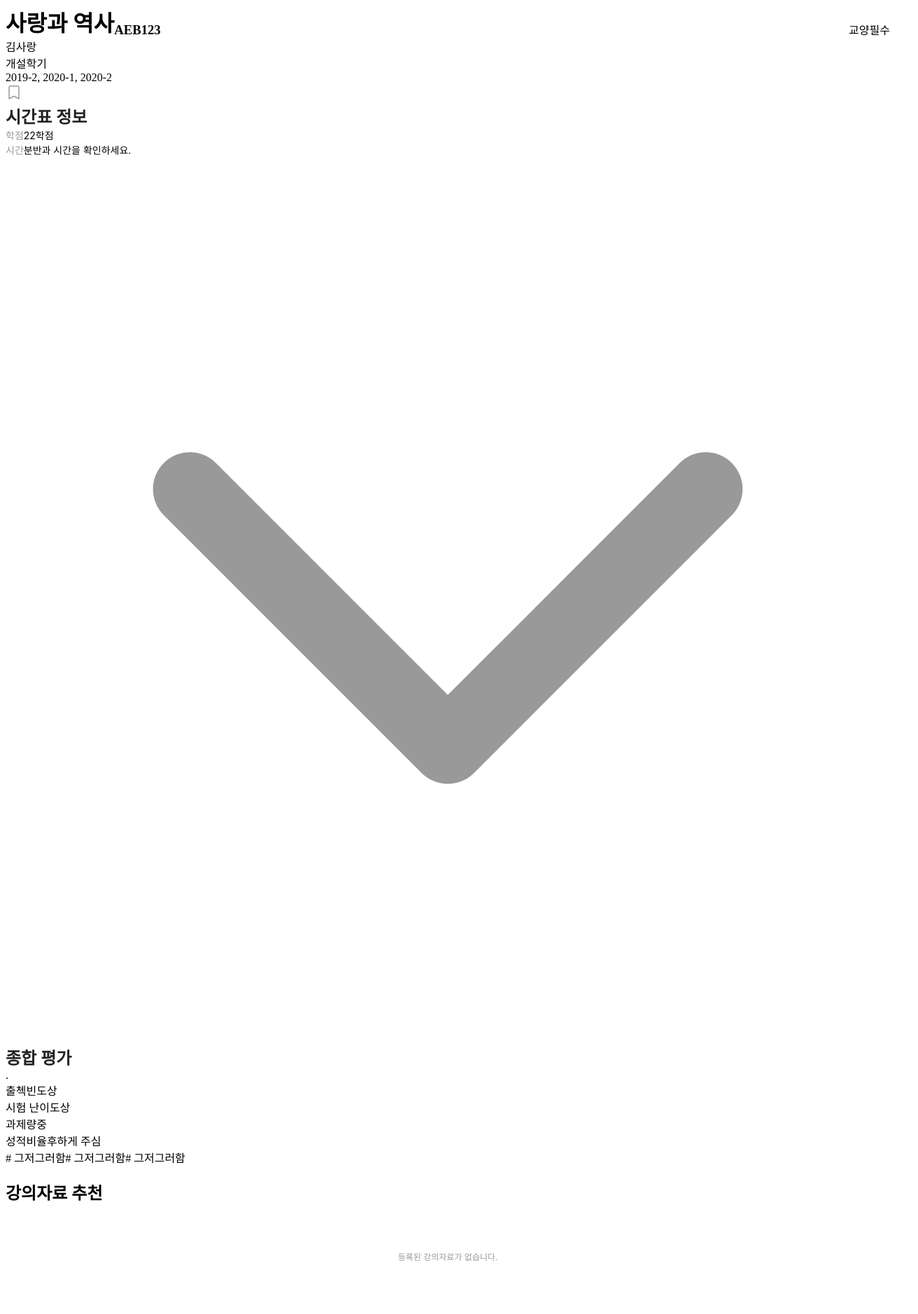
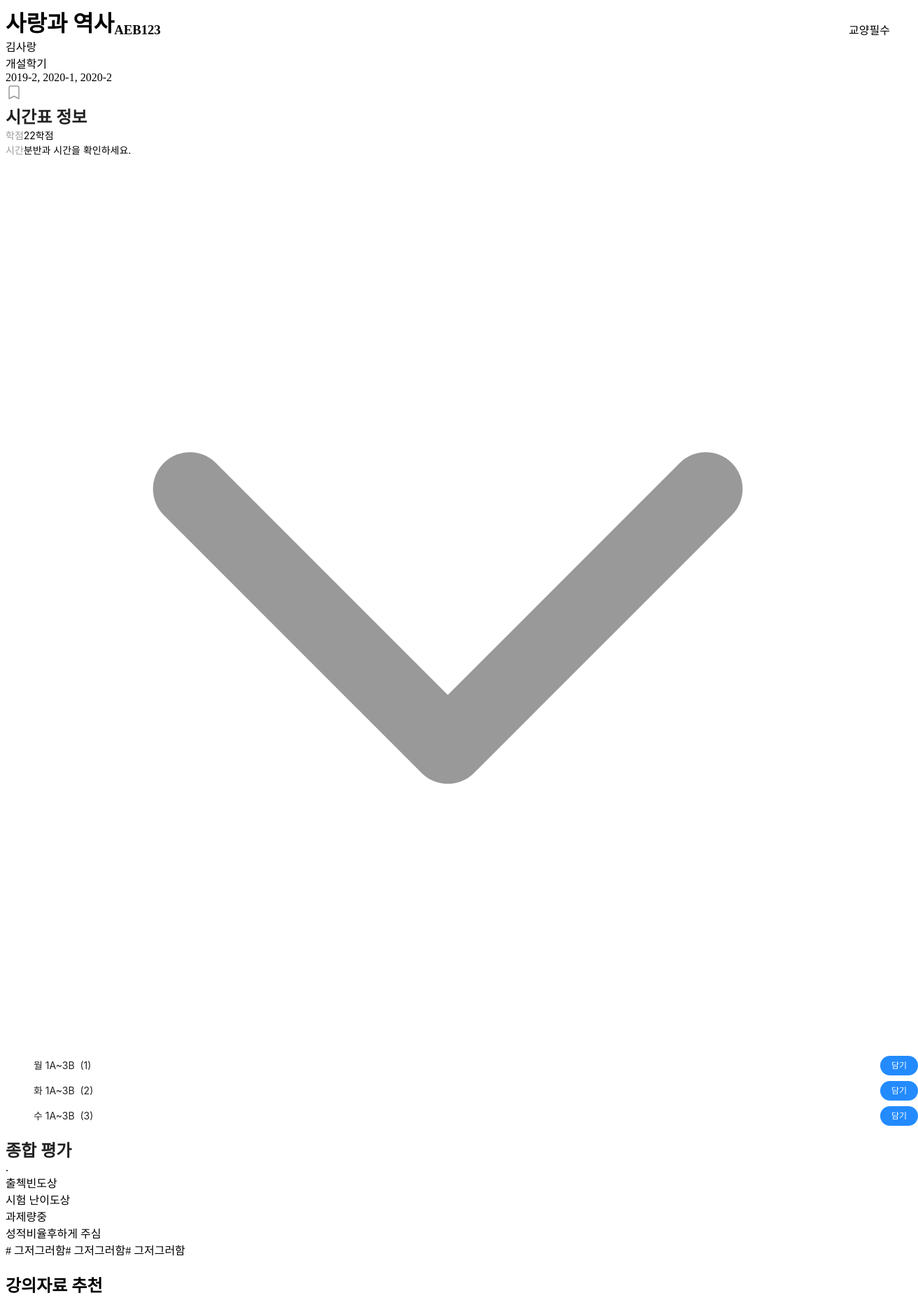
Before and after one commit to BCSDLab/HANGANG_WEB, a Next.js app: page /lectures/1 in a window 1280 px wide. Shown: the top 1878 px of the page at 70% size, 1312 px wide, since content can reach past the window. Built offline with nearby package versions, Linux system fonts and the light colour scheme.

Commit message:
feat: Add timetable info section

```diff
--- a/src/components/LecturePages/LectureDetailPage/LectureCommentList/LectureCommentList.tsx
+++ b/src/components/LecturePages/LectureDetailPage/LectureCommentList/LectureCommentList.tsx
@@ -52,6 +52,7 @@ const LectureCommentList: React.FC = () => {
       </S.TitleRow>
       <CommentWithRate
         title={isSemester(tempSemester) ? parseSemester(tempSemester) : ''}
+        rate={5}
         subInfoDesc="과제정보"
         action={(
           <S.CommentActionRow>
--- a/src/components/LecturePages/LectureDetailPage/LinkWithImageSwiper/LinkWithImageSwiper.style.ts
+++ b/src/components/LecturePages/LectureDetailPage/LinkWithImageSwiper/LinkWithImageSwiper.style.ts
@@ -4,8 +4,8 @@ import {
 } from '@utils/css-util';
 
 export const SwiperContainer = styled.div`
+  overflow: auto;
   width: 100%;
-  overflow: auto;
 `;
 
 export const SwiperItemContainer = styled.ul`
@@ -18,11 +18,11 @@ export const SwiperItemContainer = styled.ul`
 
 export const SwiperItem = styled.li`
   flex: 0 0 auto;
-  list-style: none none;
   width: 90px;
   height: 112px;
   margin: 0 8px 0 0;
   padding: 0;
+  list-style: none none;
 
   :last-child {
     margin: 0;
@@ -45,10 +45,10 @@ export const ItemImage = styled.img`
 `;
 
 export const ItemDesc = styled.div`
+  overflow: hidden;
   width: 100%;
   color: ${mainFontColor};
   white-space: nowrap;
-  overflow: hidden;
   text-overflow: ellipsis;
 
   ${mobileQuery} {
--- /dev/null
+++ b/src/components/LecturePages/LectureDetailPage/TimetableInfoSection/TimetableInfoSection.style.ts
@@ -0,0 +1,117 @@
+import styled from 'styled-components';
+import {
+  defaultFontFamily,
+  greyBackgroundColor,
+  greyFontColor, mainColor,
+  mainFontColor,
+  mobileQuery,
+  orangeColor,
+  whiteColor,
+} from '@utils/css-util';
+
+export const Container = styled.div`
+  ${mobileQuery} {
+    padding: 16px 16px 13px;
+    border-bottom: 1px solid ${greyBackgroundColor};
+  }
+`;
+
+export const Title = styled.h2`
+  margin: 0;
+  color: ${mainFontColor};
+
+  ${mobileQuery} {
+    margin-bottom: 16px;
+    font: normal bold 16px/24px ${defaultFontFamily};
+  }
+`;
+
+export const Content = styled.div`
+
+  ${mobileQuery} {
+    display: flex;
+    flex-wrap: wrap;
+  }
+`;
+
+export const BaseInfoContent = styled.div`
+
+  ${mobileQuery} {
+    flex: 1 1 auto;
+  }
+`;
+
+export const ContentRow = styled.div`
+  font: normal 14px/21px ${defaultFontFamily};
+
+  ${mobileQuery} {
+    margin-bottom: 8px;
+
+    :last-child {
+      margin-bottom: 0;
+    }
+  }
+`;
+
+export const ContentTitle = styled.span`
+  color: ${greyFontColor};
+
+  ${mobileQuery} {
+    display: inline-block;
+    margin-right: 8px;
+  }
+`;
+
+export const TimeInfoToggleButton = styled.a`
+  width: 18px;
+  height: 18px;
+  margin: auto 0 0;
+  text-decoration: none;
+  cursor: pointer;
+`;
+
+interface ICollapsedElement {
+  collapse: boolean;
+}
+
+export const TimeInfoContainer = styled.ul<ICollapsedElement>`
+  width: 100%;
+  ${mobileQuery} {
+    display: ${(props) => (props.collapse ? 'none' : 'block')};
+    height: ${(props) => (props.collapse ? 0 : 'auto')};
+    margin: 11px 0 0;
+    padding-left: 34px;
+  }
+`;
+
+export const TimeInfo = styled.li`
+  display: flex;
+  justify-content: space-between;
+  margin-bottom: 8px;
+  font: normal normal 14px/28px ${defaultFontFamily};
+  color: ${mainFontColor};
+  list-style: none none;
+`;
+
+interface ITypeButton {
+  buttonType: 'add' | 'remove'
+}
+
+export const TimetableButton = styled.button<ITypeButton>`
+  height: 28px;
+  padding: 5px 16px;
+  border: 0;
+  border-radius: 20px;
+  background: ${(props) => (props.buttonType === 'add' ? mainColor : orangeColor)};
+  font: normal 12px/18px ${defaultFontFamily};
+  color: ${whiteColor};
+  cursor: pointer;
+`;
+
+export const EmptyInfo = styled.div`
+  ${mobileQuery} {
+    font: normal 14px/50px ${defaultFontFamily};
+    color: ${greyFontColor};
+    text-align: center;
+  }
+`;
--- /dev/null
+++ b/src/components/LecturePages/LectureDetailPage/TimetableInfoSection/TimetableInfoSection.tsx
@@ -0,0 +1,62 @@
+import React from 'react';
+import * as S from '@components/LecturePages/LectureDetailPage/TimetableInfoSection/TimetableInfoSection.style';
+import DownPointingPathSVG from '@assets/svg/down_pointing_path.svg';
+
+interface IProps {
+  credit?: number;
+  timetable?: Array<{
+    timeInfo: string;
+    division: number;
+  }>;
+}
+
+const useToggle = (): [boolean, () => void] => {
+  const [toggle, setToggle] = React.useState(false);
+  return [toggle, () => setToggle((state) => !state)];
+};
+
+const TimetableInfoSection: React.FC<IProps> = ({
+  credit,
+  timetable,
+}) => {
+  const [isCollapsed, toggleIsCollapsed] = useToggle();
+  return (
+    <S.Container>
+      <S.Title>
+        시간표 정보
+      </S.Title>
+      {credit ? ( // TODO: change to fit API
+        <S.Content>
+          <S.BaseInfoContent>
+            <S.ContentRow>
+              <S.ContentTitle>학점</S.ContentTitle>
+              {credit}
+              학점
+            </S.ContentRow>
+            <S.ContentRow>
+              <S.ContentTitle>시간</S.ContentTitle>
+              분반과 시간을 확인하세요.
+            </S.ContentRow>
+          </S.BaseInfoContent>
+          <S.TimeInfoToggleButton onClick={toggleIsCollapsed}>
+            <DownPointingPathSVG />
+          </S.TimeInfoToggleButton>
+          <S.TimeInfoContainer collapse={isCollapsed}>
+            {timetable ? timetable.map((info) => (
+              <S.TimeInfo key={info.division}>
+                {info.timeInfo}
+                &nbsp;
+                (
+                {info.division}
+                )
+                <S.TimetableButton buttonType="add">담기</S.TimetableButton>
+              </S.TimeInfo>
+            )) : null}
+          </S.TimeInfoContainer>
+        </S.Content>
+      ) : <S.EmptyInfo>시간표 정보가 없습니다</S.EmptyInfo>}
+    </S.Container>
+  );
+};
+
+export default TimetableInfoSection;
--- a/src/components/Shared/RateDisplay/Star.tsx
+++ b/src/components/Shared/RateDisplay/Star.tsx
@@ -37,12 +37,12 @@ const FullStar = styled.div<IActiveObject>`
 `;
 
 const HalfStar = styled.div<IActiveObject>`
+  overflow: hidden;
   position: absolute;
   top: 0;
   left: 0;
   width: 50%;
   height: 100%;
-  overflow: hidden;
   ${(props) => (props.active ? css`
     > ${StarIcon} > path {
       fill: ${yellowColor};
--- a/src/views/LecturePages/LectureDetailPages/LectureDetailPage.style.ts
+++ b/src/views/LecturePages/LectureDetailPages/LectureDetailPage.style.ts
@@ -2,9 +2,10 @@ import styled, { css } from 'styled-components';
 import {
   defaultFontFamily,
   greyBackgroundColor,
-  greyFontColor, mainColor,
+  greyFontColor,
+  mainColor,
   mainFontColor,
-  mobileQuery, orangeColor, whiteColor,
+  mobileQuery,
 } from '@utils/css-util';
 import BookmarkSVG from '@assets/svg/bookmark.svg';
 
@@ -122,86 +123,6 @@ export const BookmarkButton = styled.button<IBookmarkButton>`
   }
 `;
 
-export const TimetableInfoContainer = styled.div`
-  ${mobileQuery} {
-    height: 90px;
-    padding: 16px 16px 13px;
-    border-bottom: 1px solid ${greyBackgroundColor};
-  }
-`;
-
-export const TimetableTitle = styled.h2`
-  margin: 0;
-  color: ${mainFontColor};
-
-  ${mobileQuery} {
-    margin-bottom: 16px;
-    font: normal bold 16px/24px ${defaultFontFamily};
-  }
-`;
-
-export const TimetableInfo = styled.div`
-
-  ${mobileQuery} {
-    display: flex;
-  }
-`;
-
-export const TimetableInfoContent = styled.div`
-
-  ${mobileQuery} {
-    flex: 1 1 auto;
-  }
-`;
-
-export const TimetableInfoContentRow = styled.div`
-  font: normal 14px/21px ${defaultFontFamily};
-
-  ${mobileQuery} {
-    margin-bottom: 8px;
-
-    :last-child {
-      margin-bottom: 0;
-    }
-  }
-`;
-
-export const TimetableInfoContentTitle = styled.span`
-  color: ${greyFontColor};
-
-  ${mobileQuery} {
-    display: inline-block;
-    margin-right: 8px;
-  }
-`;
-
-export const TimetableInfoToggleButton = styled.a`
-  width: 18px;
-  height: 18px;
-  margin: auto 0 0;
-  text-decoration: none;
-  cursor: pointer;
-`;
-
-export const TimetableRemoveButton = styled.button`
-  height: 28px;
-  margin: auto 0 5px;
-  padding: 5px 16px;
-  border: 0;
-  border-radius: 20px;
-  background: ${orangeColor};
-  font: normal 12px/18px ${defaultFontFamily};
-  color: ${whiteColor};
-`;
-
-export const TimetableEmptyInfo = styled.div`
-  ${mobileQuery} {
-    font: normal 14px/50px ${defaultFontFamily};
-    color: ${greyFontColor};
-    text-align: center;
-  }
-`;
-
 export const EvaluationInfoContainer = styled.div`
 
   ${mobileQuery} {
--- a/src/views/LecturePages/LectureDetailPages/LectureDetailPage.tsx
+++ b/src/views/LecturePages/LectureDetailPages/LectureDetailPage.tsx
@@ -4,8 +4,8 @@ import { GetServerSideProps, NextPage } from 'next';
 import DefaultLayout from '@components/Shared/DefaultLayout/DefaultLayout';
 import LinkWithImageSwiper, { ISwiperItem } from '@components/LecturePages/LectureDetailPage/LinkWithImageSwiper/LinkWithImageSwiper';
 import * as S from '@views/LecturePages/LectureDetailPages/LectureDetailPage.style';
-import DownPointingPathSVG from '@assets/svg/down_pointing_path.svg';
 import LectureCommentList from '@components/LecturePages/LectureDetailPage/LectureCommentList/LectureCommentList';
+import TimetableInfoSection from '@components/LecturePages/LectureDetailPage/TimetableInfoSection/TimetableInfoSection';
 
 interface IProps {
   lecture: {
@@ -13,6 +13,10 @@ interface IProps {
     title: string;
     type: string;
     lecturer: string;
+    timetable?: Array<{
+      timeInfo: string;
+      division: number;
+    }>
     semester: Array<string>;
     credit: number;
     time?: string;
@@ -28,6 +32,11 @@ export const getServerSideProps: GetServerSideProps<IProps> = async () => {
     type: '교양필수',
     lecturer: '김사랑',
     semester: ['2019-2', '2020-1', '2020-2'],
+    timetable: [
+      { timeInfo: '월 1A~3B', division: 1 },
+      { timeInfo: '화 1A~3B', division: 2 },
+      { timeInfo: '수 1A~3B', division: 3 },
+    ],
     credit: 22,
     material: Array.from({ length: 7 }).map((_, index) => ({
       to: `materials/${index}`,
@@ -43,6 +52,7 @@ export const getServerSideProps: GetServerSideProps<IProps> = async () => {
         title: data.title,
         type: data.type,
         lecturer: data.lecturer,
+        timetable: data.timetable,
         semester: data.semester,
         credit: data.credit,
       },
@@ -75,29 +85,7 @@ const LectureDetailPage: NextPage<IProps> = ({
         </S.BookmarkButton>
       </S.DetailInfoLastRow>
     </S.DetailInfoContainer>
-    <S.TimetableInfoContainer>
-      <S.TimetableTitle>
-        시간표 정보
-      </S.TimetableTitle>
-      {lecture.credit ? ( // TODO: change to fit API
-        <S.TimetableInfo>
-          <S.TimetableInfoContent>
-            <S.TimetableInfoContentRow>
-              <S.TimetableInfoContentTitle>학점</S.TimetableInfoContentTitle>
-              {lecture.credit}
-              학점
-            </S.TimetableInfoContentRow>
-            <S.TimetableInfoContentRow>
-              <S.TimetableInfoContentTitle>시간</S.TimetableInfoContentTitle>
-              분반과 시간을 확인하세요.
-            </S.TimetableInfoContentRow>
-          </S.TimetableInfoContent>
-          <S.TimetableInfoToggleButton>
-            <DownPointingPathSVG />
-          </S.TimetableInfoToggleButton>
-        </S.TimetableInfo>
-      ) : <S.TimetableEmptyInfo>시간표 정보가 없습니다</S.TimetableEmptyInfo>}
-    </S.TimetableInfoContainer>
+    <TimetableInfoSection credit={lecture.credit} timetable={lecture.timetable} />
     <S.EvaluationInfoContainer>
       <S.EvaluationInfoTitle>종합 평가</S.EvaluationInfoTitle>
       <S.EvaluationGraphContainer>.</S.EvaluationGraphContainer>
```
